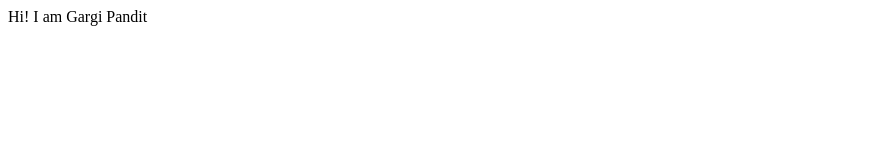
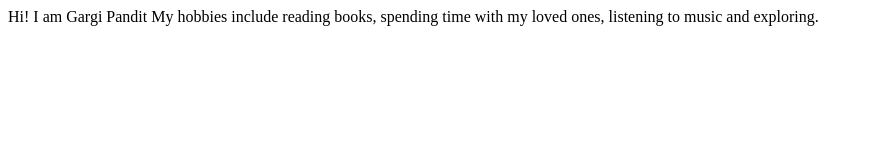
Before and after one commit to Gargi-Pandit/gargipandit-site, a plain HTML site: page index.html in a window 1280 px wide. Shown: the whole page, without its empty margins (0-873 px from the left). Drawn offline with Linux system fonts and the light colour scheme.

Commit message:
docs: update hobbies

```diff
--- a/index.html
+++ b/index.html
@@ -7,5 +7,7 @@
 </head>
 <body>
     Hi! I am Gargi Pandit
+
+    My hobbies include reading books, spending time with my loved ones, listening to music and exploring.
 </body>
 </html>
```
